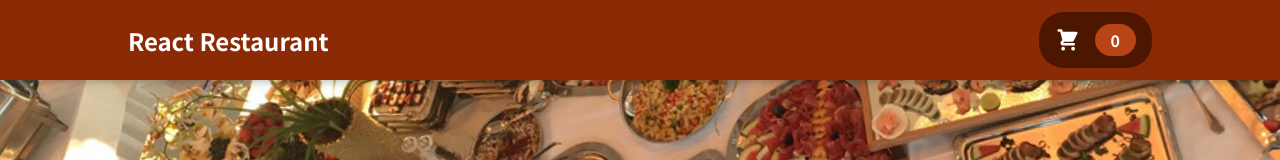
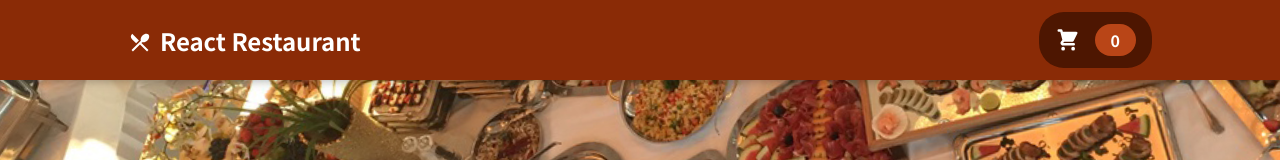
Before and after one commit to ahmed-sakka/react-restaurant, a React (Create React App) app: page / in a window 1280 px wide. Shown: the top 160 px of the page. Built offline with nearby package versions, Linux system fonts and the light colour scheme.

Commit message:
add restaurant icon to header

```diff
--- a/src/components/Layout/Header.js
+++ b/src/components/Layout/Header.js
@@ -6,7 +6,20 @@ const Header = (props) => {
   return (
     <>
       <header className={classes.header}>
-        <h1>React Restaurant</h1>
+        <h1>
+          <div className={`${classes.icon} ${classes.baseline}`}>
+            <svg
+              xmlns='http://www.w3.org/2000/svg'
+              viewBox='0 0 24 24'
+              fill='currentColor'
+              width='25px'
+              height='25px'
+            >
+              <path d='M4.222 3.808l6.717 6.717-2.828 2.829-3.89-3.89a4 4 0 0 1 0-5.656zm10.046 8.338l-.854.854 7.071 7.071-1.414 1.414L12 14.415l-7.071 7.07-1.414-1.414 9.339-9.339c-.588-1.457.02-3.555 1.62-5.157 1.953-1.952 4.644-2.427 6.011-1.06s.892 4.058-1.06 6.01c-1.602 1.602-3.7 2.21-5.157 1.621z' />
+            </svg>
+          </div>
+          React Restaurant
+        </h1>
         <HeaderCartButton onClick={props.onToggleShowCart} />
       </header>
       <div className={classes['main-image']}>
--- a/src/components/Layout/Header.module.css
+++ b/src/components/Layout/Header.module.css
@@ -12,6 +12,23 @@
   padding: 0 10%;
   box-shadow: 0 2px 8px rgba(0, 0, 0, 0.25);
   z-index: 10;
+}
+
+.icon {
+  display: inline-flex;
+  align-self: center;
+  margin-right: 0.5rem;
+}
+
+.icon svg {
+  height: 1em;
+  width: 1em;
+  fill: currentColor;
+}
+
+.icon.baseline svg {
+  top: 0.125em;
+  position: relative;
 }
 
 .header h1 {
```
